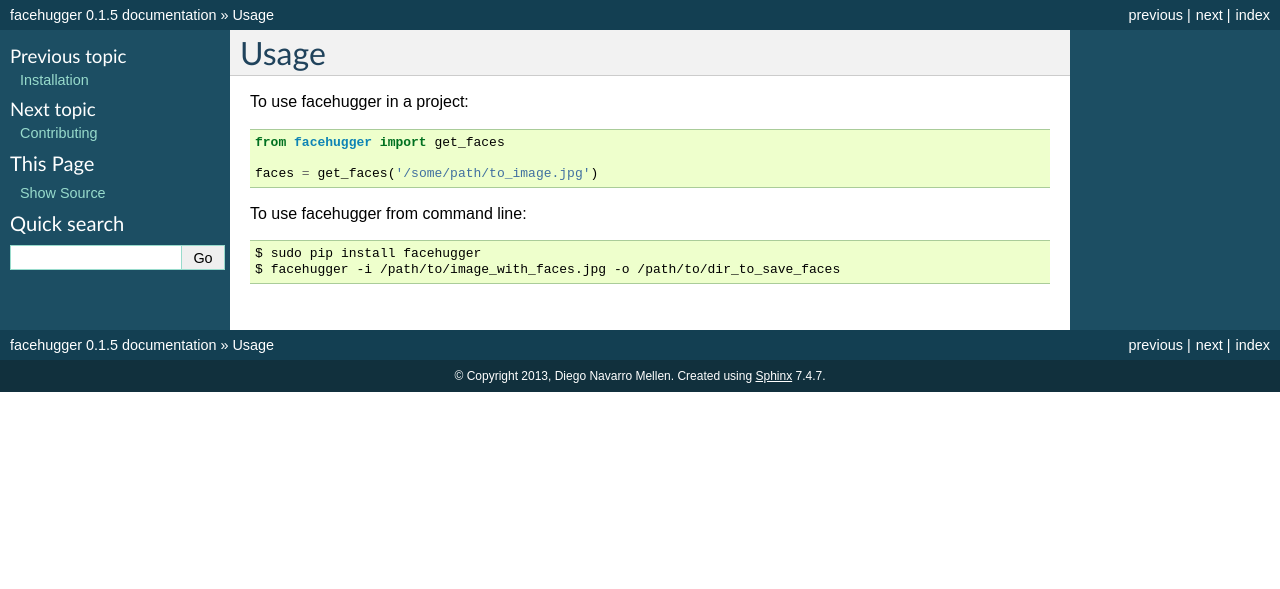
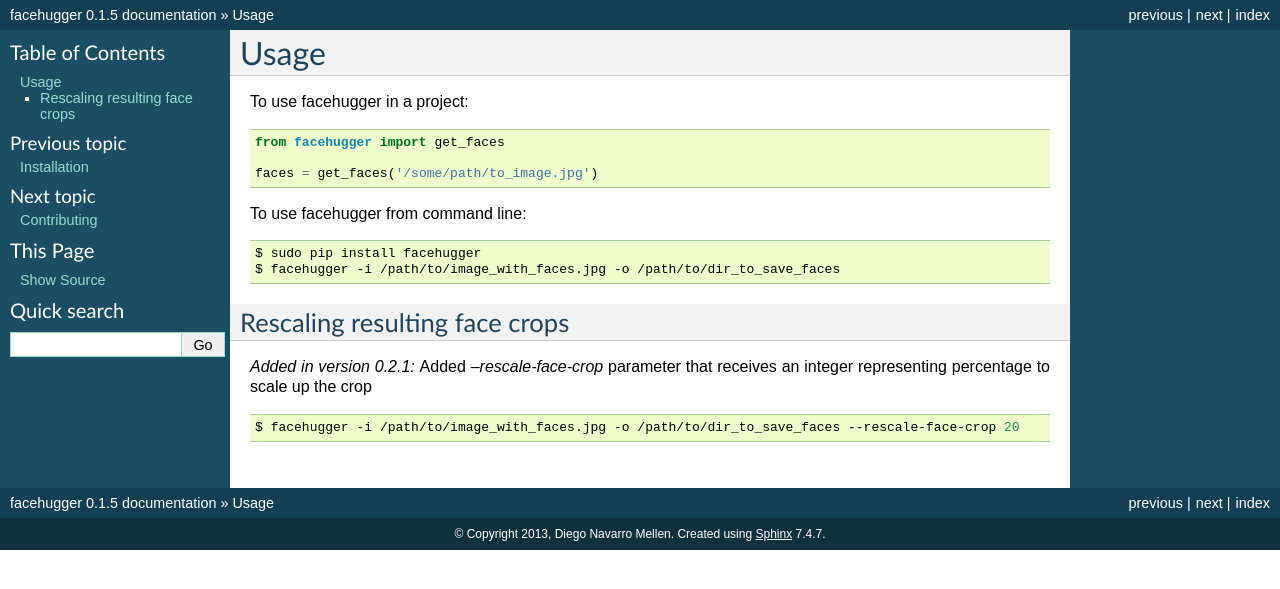
Before and after one commit to dnmellen/facehugger, a Sphinx documentation site: the page built from docs/usage.rst, in a window 1280 px wide. Shown: the top 589 px of the page. Built offline with Sphinx 7.4.7, drawn with Linux system fonts in a browser that asks for light colours.

```diff
--- a/docs/usage.rst
+++ b/docs/usage.rst
@@ -15,3 +15,14 @@ To use facehugger from command line:
 
     $ sudo pip install facehugger
     $ facehugger -i /path/to/image_with_faces.jpg -o /path/to/dir_to_save_faces
+
+
+Rescaling resulting face crops
+-------------------------------
+
+.. versionadded:: 0.2.1
+    Added `--rescale-face-crop` parameter that receives an integer representing percentage to scale up the crop
+
+.. code-block:: bash
+
+	$ facehugger -i /path/to/image_with_faces.jpg -o /path/to/dir_to_save_faces --rescale-face-crop 20
```
Also changed, not shown: 2 other files.
